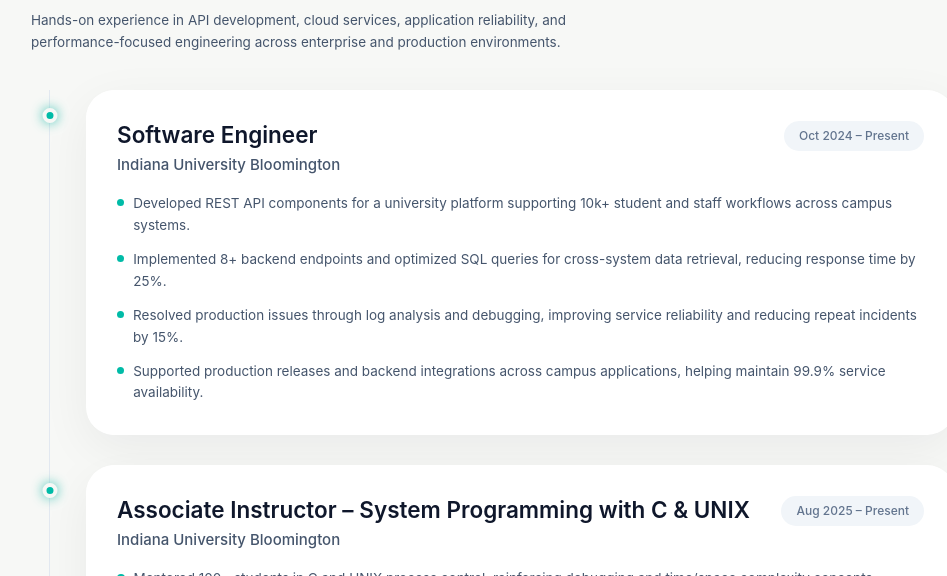
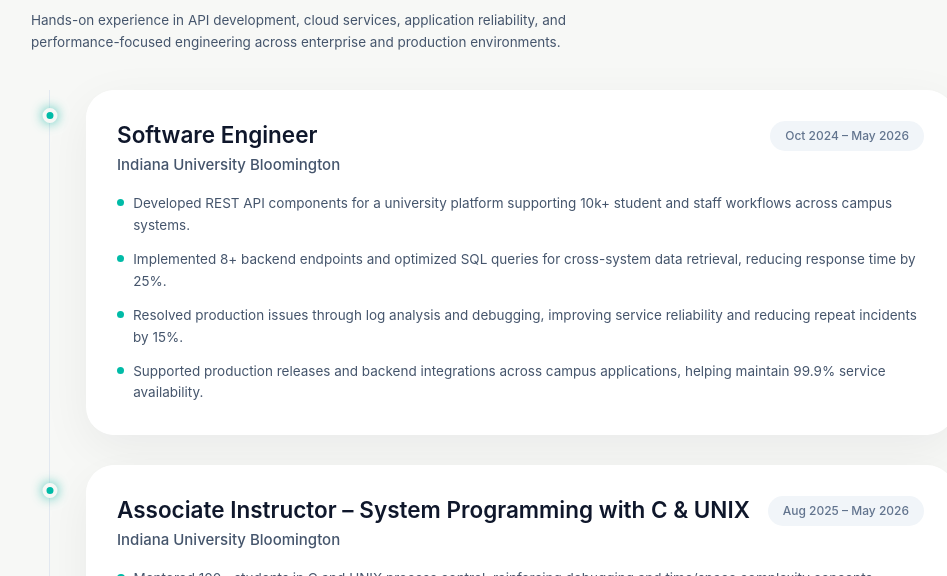
Before and after one commit to sahithireddys/sahithireddys.github.io, a React (Vite) app: page / in a window 1280 px wide. Shown: the part 2000-2576 px from the top of the page, without its empty margins (147-1094 px from the left). Built offline with nearby package versions, Linux system fonts and the light colour scheme.

Commit message:
Change employment periods in experiences.js
Updated employment periods for current roles at Indiana University Bloomington.

```diff
--- a/src/data/experiences.js
+++ b/src/data/experiences.js
@@ -2,7 +2,7 @@ export const experiences = [
   {
     company: "Indiana University Bloomington",
     role: "Software Engineer",
-    period: "Oct 2024 – Present",
+    period: "Oct 2024 – May 2026",
     points: [
       "Developed REST API components for a university platform supporting 10k+ student and staff workflows across campus systems.",
       "Implemented 8+ backend endpoints and optimized SQL queries for cross-system data retrieval, reducing response time by 25%.",
@@ -13,7 +13,7 @@ export const experiences = [
   {
     company: "Indiana University Bloomington",
     role: "Associate Instructor – System Programming with C & UNIX ",
-    period: "Aug 2025 – Present",
+    period: "Aug 2025 – May 2026",
     points: [
       "Mentored 100+ students in C and UNIX process control, reinforcing debugging and time/space complexity concepts.",
     ],
```
